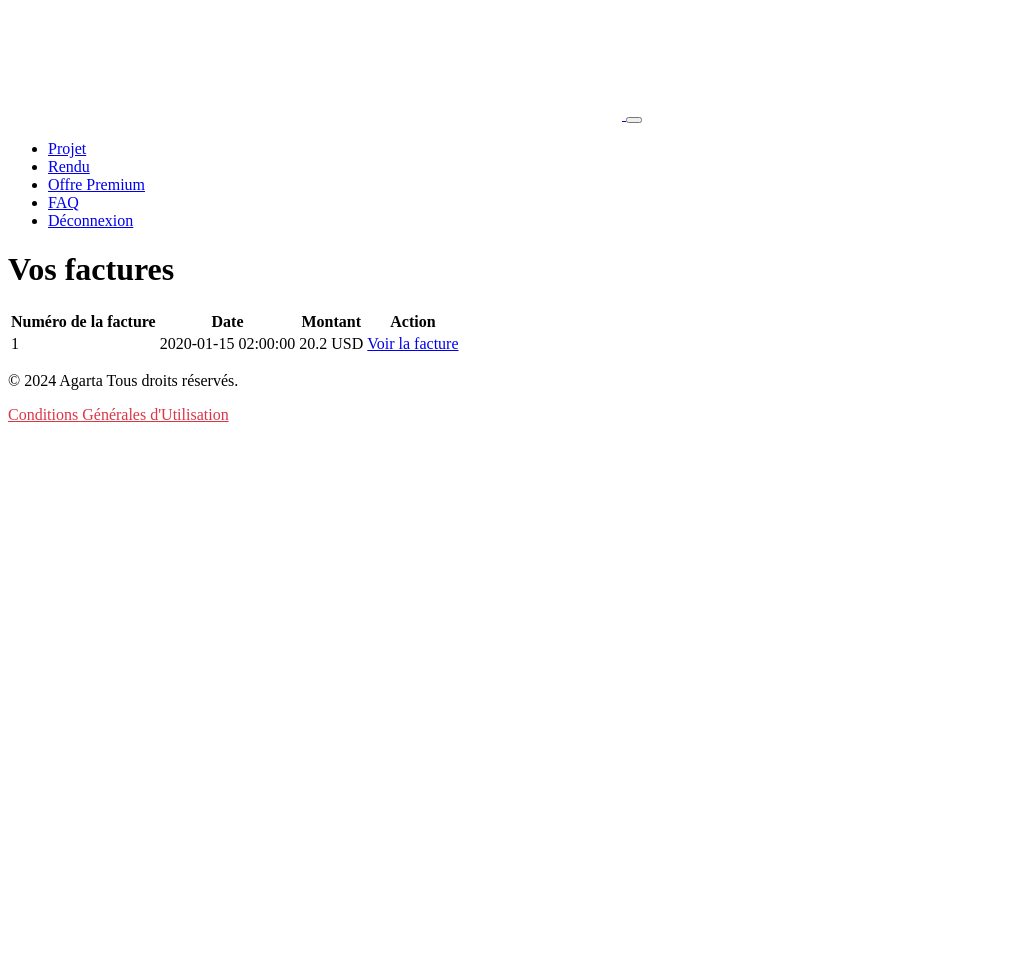
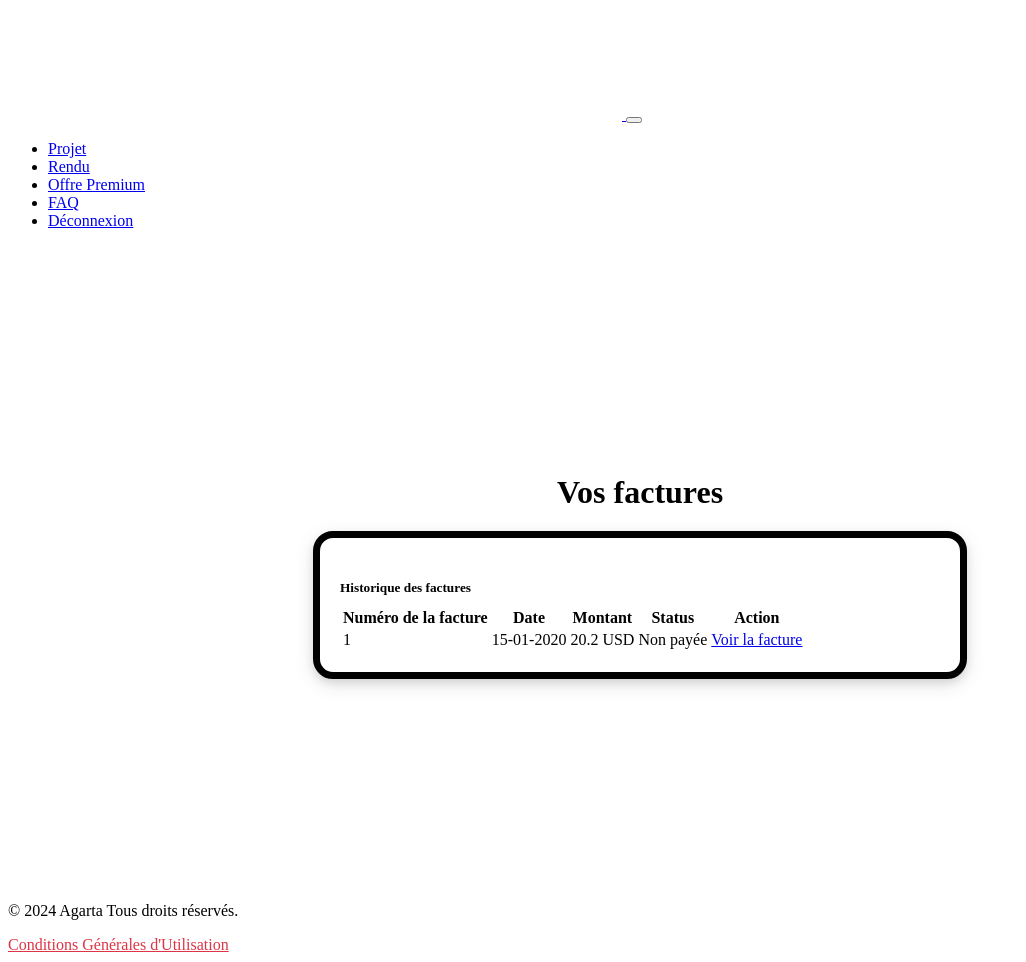
Before and after one commit to Stronmarker/Artefakt, a Symfony app: template templates/dashboard/invoices.html.twig in a window 1280 px wide. Shown: the whole page, without its empty margins (0-1026 px from the left). Before the commit the page ends 422 px from the top, so only its background shows below. Run offline with Twig, Linux system fonts and the light colour scheme; the template is opened without the code that fills it: most values are stand-ins (such as "Sample title", 1, 10 or a date in 2020); some libraries are stand-ins or nearby versions.

Commit message:
modification invoices

```diff
--- a/templates/dashboard/invoices.html.twig
+++ b/templates/dashboard/invoices.html.twig
@@ -3,14 +3,55 @@
 {% block title %}Vos factures{% endblock %}
 
 {% block body %}
-    <h1>Vos factures</h1>
+<style>
+    .centered-container {
+        display: flex;
+        flex-direction: column;
+        justify-content: center;
+        align-items: center;
+        min-height: 80vh;
+        /* Conteneur centré verticalement */
+    }
 
-    <table>
+    .card-shadow {
+        box-shadow: 0 4px 8px rgba(0, 0, 0, 0.1), 0 6px 20px rgba(0, 0, 0, 0.1), 0 0 15px white;
+        /* Ombre pour la carte */
+        border-radius: 20px;
+        /* Bords arrondis */
+        border: 7px solid #000;
+        /* Bordure noire */
+        width: 100%;
+        max-width: 600px;
+        /* Largeur maximale de la carte */
+        padding: 20px;
+        /* Padding interne */
+    }
+
+    .centered-title {
+        margin-bottom: 20px;
+        /* Marges pour le titre centré */
+    }
+
+    .card-title {
+        margin-bottom: 10px;
+        /* Marges pour le titre de la carte */
+    }
+</style>
+
+<div class="container centered-container mb-4">
+    <h1 class="text-center text-white centered-title ft_orbitron">Vos factures</h1>
+    <!-- Titre principal de la page -->
+    <div class="card card-shadow">
+        <div class="card-body">
+            <h5 class="card-title text-success fw-bold text-center ft_orbitron">Historique des factures</h5>
+            <!-- Titre de la carte -->
+            <table class="table">
                 <thead>
                     <tr>
                         <th>Numéro de la facture</th>
                         <th>Date</th>
                         <th>Montant</th>
+                        <th>Status</th>
                         <th>Action</th>
                     </tr>
                 </thead>
@@ -18,11 +59,21 @@
                     {% for invoice in invoices %}
                         <tr>
                             <td>{{ invoice.number }}</td>
-                    <td>{{ invoice.created|date('Y-m-d H:i:s', 'U') }}</td>
+                            <td>{{ invoice.created|date('d-m-Y', 'U') }}</td>
                             <td>{{ invoice.amount_due / 100 }} {{ invoice.currency|upper }}</td>
+                            <td>
+                                {% if invoice.status == 'paid' %}
+                                    Payée
+                                {% else %}
+                                    Non payée
+                                {% endif %}
+                            </td>
                             <td><a href="{{ invoice.hosted_invoice_url }}" target="_blank">Voir la facture</a></td>
                         </tr>
                     {% endfor %}
                 </tbody>
             </table>
+        </div>
+    </div>
+</div>
 {% endblock %}
```
Lines whose indentation alone changed are shown as unchanged.
